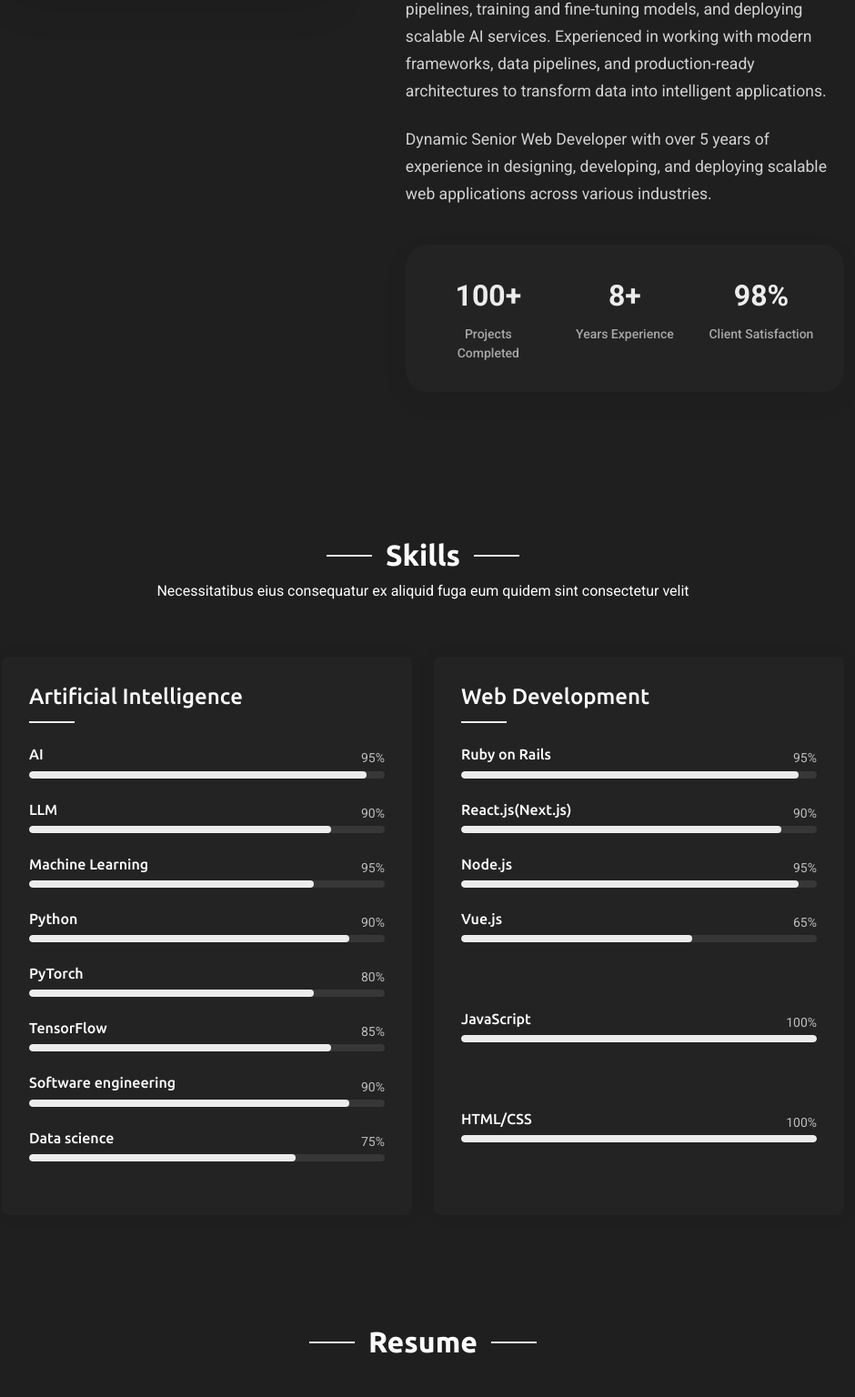
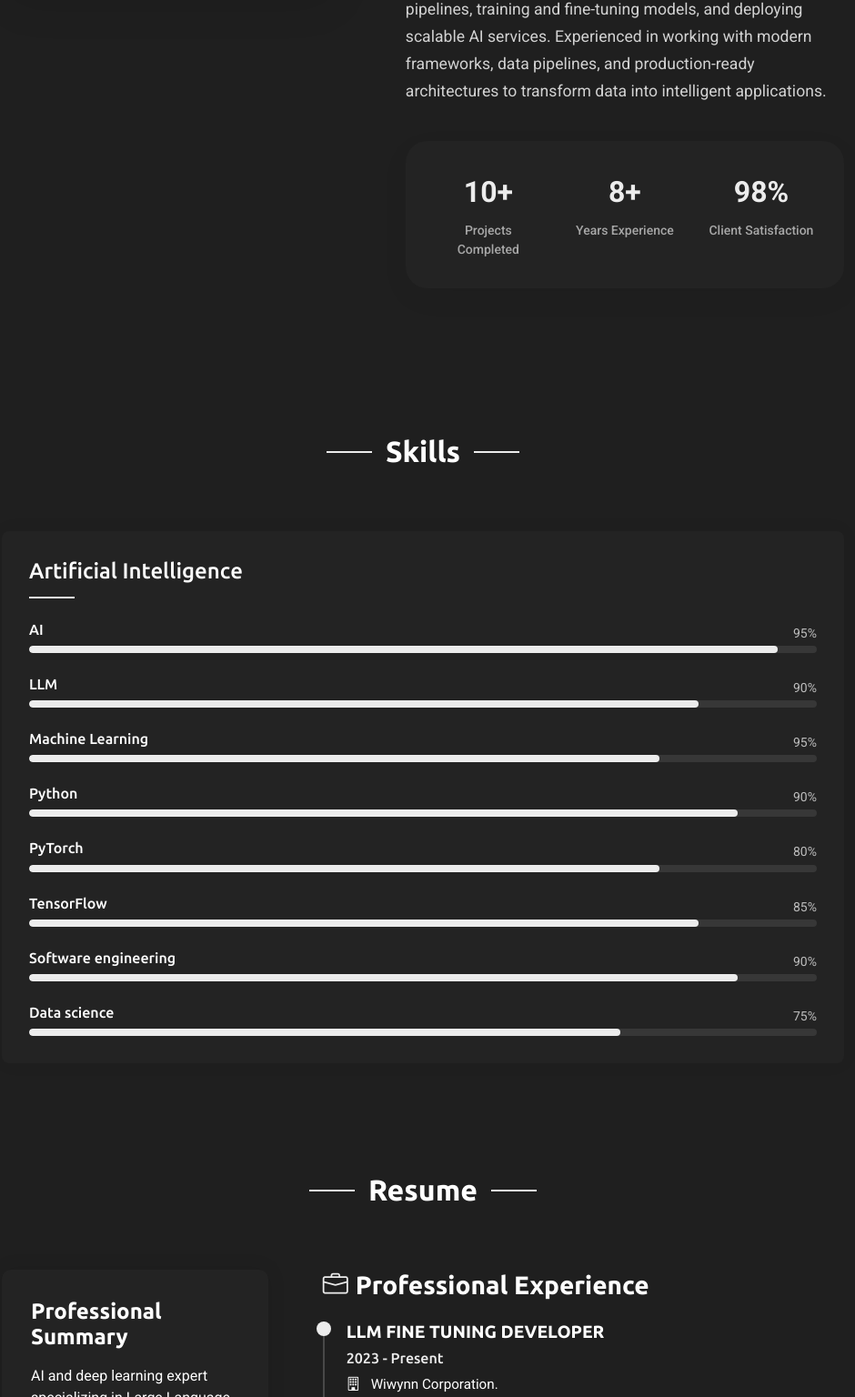
Before and after one commit to bizweb1984/my-portfolio, a plain HTML site: page index.html in a window 1280 px wide. Shown: the part 1251-2787 px from the top of the page at 91% size, without its empty margins (340-1280 px from the left). Drawn offline with nearby package versions, Linux system fonts and the light colour scheme.

Commit message:
Add skill sets in skills section7

```diff
--- a/index.html
+++ b/index.html
@@ -101,7 +101,7 @@
               <div class="hero-text">
                 <h1>Snap<span class="accent-text">Folio</span></h1>
                 <h2>Mihajlo Djordjevic</h2>
-                <p class="lead">I'm <span class="typed" data-typed-items="an Artificial Intelligence Engineer,a Senior Web Developer"></span></p>
+                <p class="lead">I'm <span class="typed" data-typed-items="an Artificial Intelligence Engineer"></span></p>
                 <p class="description">AI Engineer specializing in designing, building, and deploying intelligent systems powered by machine learning and deep learning. Experienced in developing scalable AI solutions, training and optimizing models, and integrating AI capabilities into real-world applications.</p>
 
                 <div class="hero-actions">
@@ -182,12 +182,12 @@
               <div class="description">
                 <p>AI Engineer with expertise in machine learning, deep learning, and AI system development. Skilled in building end-to-end AI pipelines, training and fine-tuning models, and deploying scalable AI services. Experienced in working with modern frameworks, data pipelines, and production-ready architectures to transform data into intelligent applications.</p>
 
-                <p>Dynamic Senior Web Developer with over 5 years of experience in designing, developing, and deploying scalable web applications across various industries.</p>
+                <!-- <p>Dynamic Senior Web Developer with over 5 years of experience in designing, developing, and deploying scalable web applications across various industries.</p> -->
               </div>
 
               <div class="stats-grid">
                 <div class="stat-item">
-                  <div class="stat-number">100+</div>
+                  <div class="stat-number">10+</div>
                   <div class="stat-label">Projects Completed</div>
                 </div>
                 <div class="stat-item">
@@ -294,13 +294,13 @@
       <!-- Section Title -->
       <div class="container section-title" data-aos="fade-up">
         <h2>Skills</h2>
-        <p>Necessitatibus eius consequatur ex aliquid fuga eum quidem sint consectetur velit</p>
+        <!-- <p>Necessitatibus eius consequatur ex aliquid fuga eum quidem sint consectetur velit</p> -->
       </div><!-- End Section Title -->
 
       <div class="container" data-aos="fade-up" data-aos-delay="100">
 
         <div class="row">
-          <div class="col-lg-6">
+          <div class="col-lg-12">
             <div class="skills-category" data-aos="fade-up" data-aos-delay="200">
               <h3>Artificial Intelligence</h3>
               <div class="skills-animation">
@@ -395,7 +395,7 @@
             </div><!-- End Frontend Skills -->
           </div>
 
-          <div class="col-lg-6">
+          <div class="col-lg-6" style="display: none;">
             <div class="skills-category" data-aos="fade-up" data-aos-delay="300">
               <h3>Web Development</h3>
               <div class="skills-animation">
```
